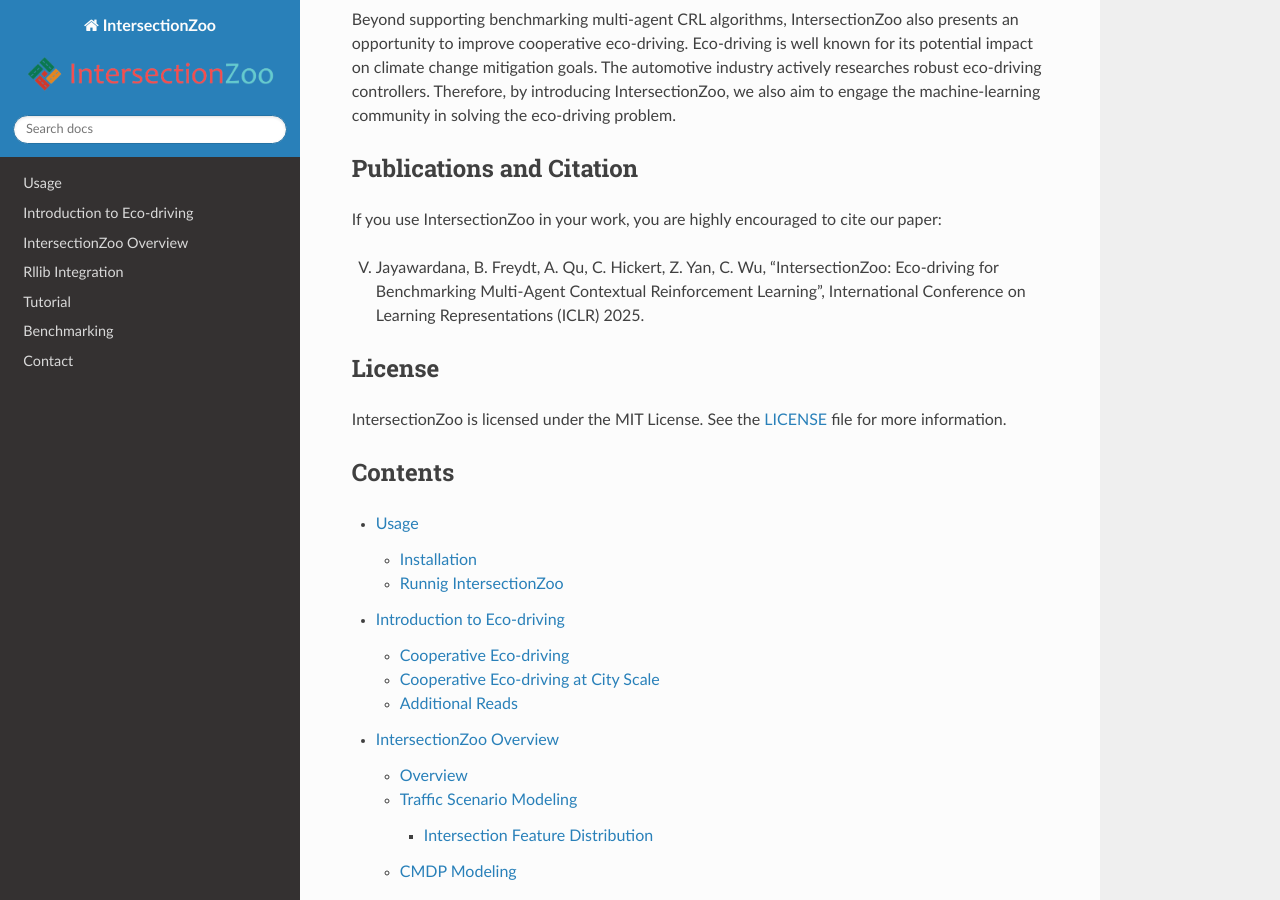
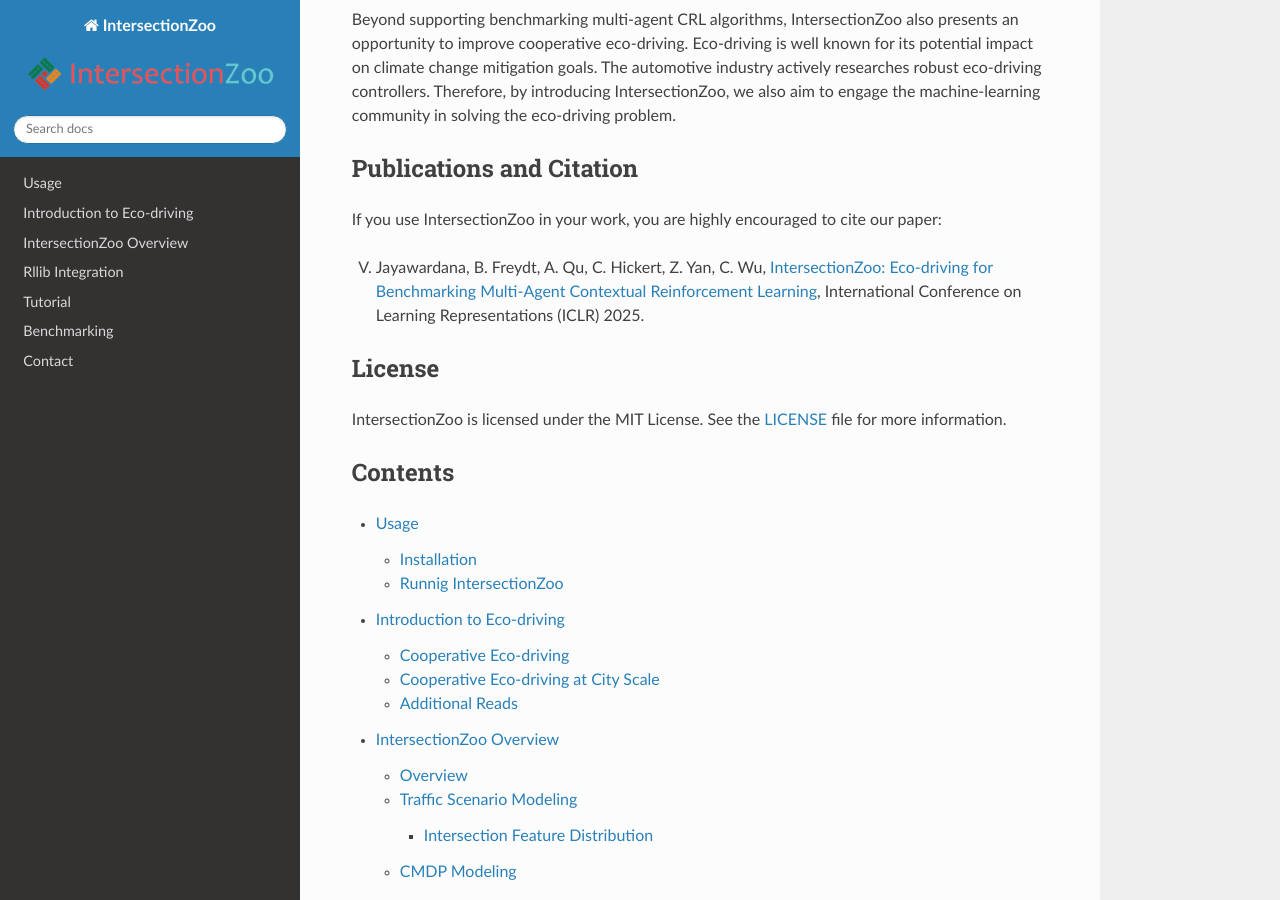
Before and after one commit to Vindulamj/IntersectionZoo-Docs, a Sphinx documentation site: the page built from docs/source/index.rst, in a window 1280 px wide and 900 px high, scrolled down 930 px. Built offline with Sphinx 7.4.7 and the Read the Docs theme 3.1.0, drawn with Linux system fonts in a browser that asks for light colours; pages that are not in the unit, such as notebooks, are missing from menus; part of the change alters nothing that is shown.

```diff
--- a/docs/source/index.rst
+++ b/docs/source/index.rst
@@ -36,7 +36,7 @@ Publications and Citation
 
 If you use IntersectionZoo in your work, you are highly encouraged to cite our paper:
 
-V. Jayawardana, B. Freydt, A. Qu, C. Hickert, Z. Yan, C. Wu, "IntersectionZoo: Eco-driving for Benchmarking Multi-Agent Contextual Reinforcement Learning", International Conference on Learning Representations (ICLR) 2025.
+V. Jayawardana, B. Freydt, A. Qu, C. Hickert, Z. Yan, C. Wu, `IntersectionZoo: Eco-driving for Benchmarking Multi-Agent Contextual Reinforcement Learning <https://arxiv.org/abs/2410.15221>`_, International Conference on Learning Representations (ICLR) 2025.
 
 License
 -------
```
